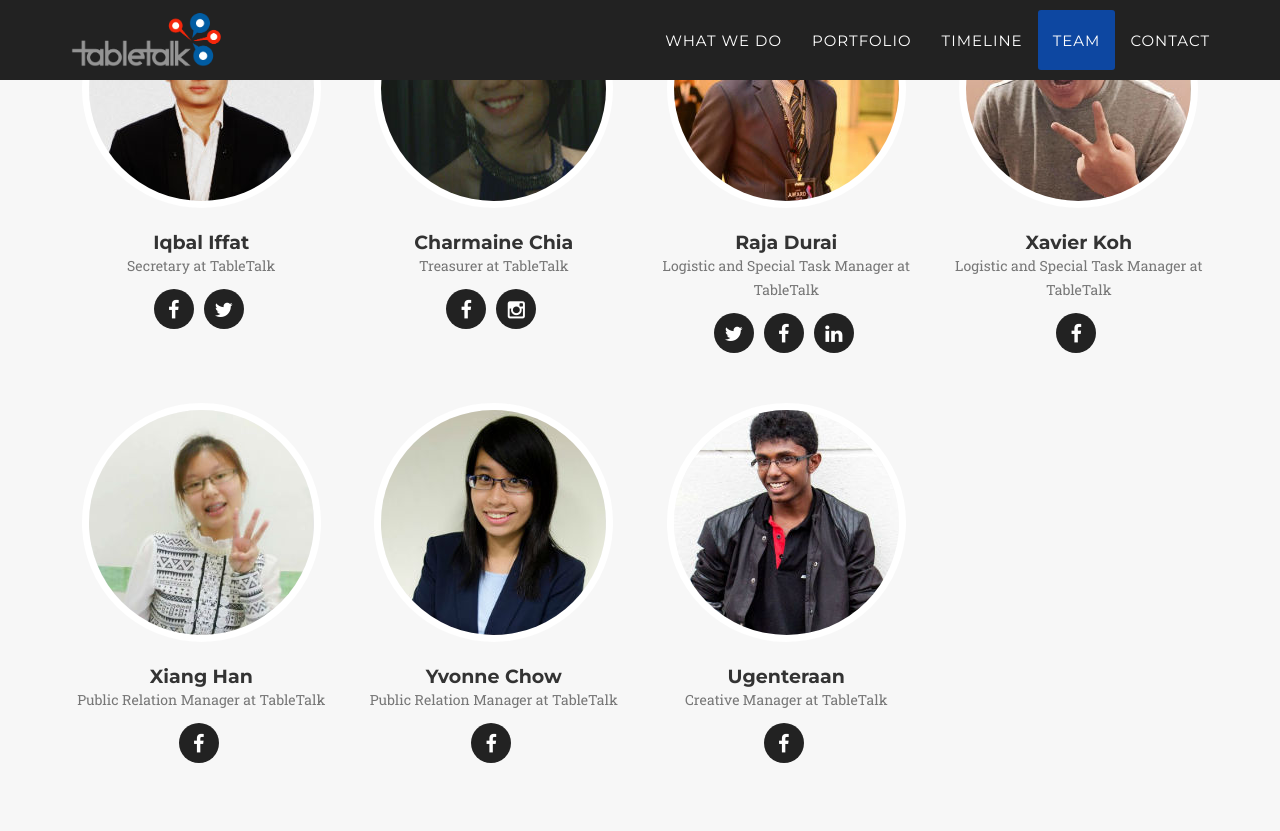
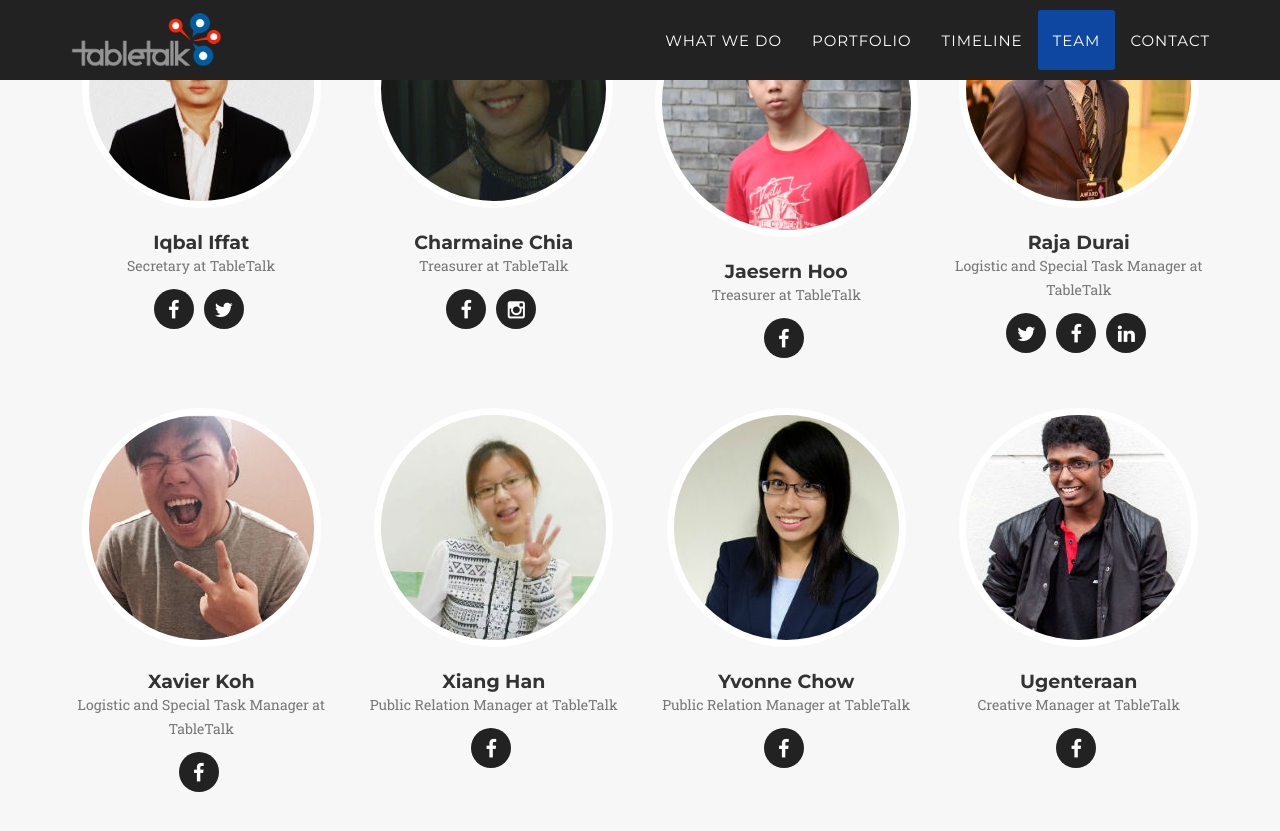
Before and after one commit to tabletalkrocks/tabletalkrocks.github.io, a Jekyll site: the page built from index.html, in a window 1280 px wide and 900 px high, scrolled down 4297 px. Shown: the top 831 px of the window. Built offline with Jekyll 4.4.1, drawn with Linux system fonts in a browser that asks for light colours; some web fonts are replaced; part of the change alters nothing that is shown.

Commit message:
Added Jaesern & Rename all picture

```diff
--- a/_config.yml
+++ b/_config.yml
@@ -16,7 +16,7 @@ color:
 
 people:
 - name: Alysia Goh
-  pic: 3
+  pic: alysia
   position: President at TableTalk<br>Co-Founder at TableTalk
   social:
     - title: facebook
@@ -25,7 +25,7 @@ people:
       url: https://twitter.com/alysiagoh
 
 - name: Tan Ji Sheng
-  pic: 1
+  pic: jisheng
   position: Co-Founder at TableTalk<br>Tech Wizard at <a href="http://www.qtixapp.com">Asterisque Technology Malaysia Sdn. Bhd.</a>
   social:
     - title: facebook
@@ -36,7 +36,7 @@ people:
       url: http://www.jishengtan.me
 
 - name: Hanif Marzuki
-  pic: 2
+  pic: hanif
   position: Co-Founder at TableTalk<br>Rain Maker at <a href="qtixapp.com">Asterisque Technology Malaysia Sdn. Bhd.</a>
   social:
     - title: twitter
@@ -47,7 +47,7 @@ people:
       url: https://www.linkedin.com/in/hanifmarzukibinmohdsaupi
 
 - name: Gary Maurice
-  pic: 4
+  pic: gary
   position: Co-Founder at TableTalk<br>Co-Founder at <a href="hotmakan.com.my">Hotmakan.com.my</a>
   social:
     - title: twitter
@@ -60,7 +60,7 @@ people:
 #End of co-founder
 
 - name: Iqbal Iffat
-  pic: 8
+  pic: iqbal
   position: Secretary at TableTalk
   social:
     - title: facebook
@@ -69,7 +69,7 @@ people:
       url: https://twitter.com/iqbaliffat
 
 - name: Charmaine Chia
-  pic: 5
+  pic: charmaine
   position: Treasurer at TableTalk
   social:
     - title: facebook
@@ -77,8 +77,15 @@ people:
     - title: instagram
       url: https://instagram.com/cutesycharmy_94/
 
+- name: Jaesern Hoo
+  pic: jaesern
+  position:  Treasurer at TableTalk
+  social:
+    - title: facebook
+      url: https://www.facebook.com/jaesern.hoo
+
 - name: Raja Durai
-  pic: 6
+  pic: rajadurai
   position:  Logistic and Special Task Manager at TableTalk
   social:
     - title: twitter
@@ -88,31 +95,31 @@ people:
     - title: linkedin
       url: https://www.linkedin.com/pub/raja-durai/b1/41a/159
 
+
+#End of row 2
 - name: Xavier Koh
-  pic: 7
+  pic: xavier
   position:  Logistic and Special Task Manager at TableTalk
   social:
     - title: facebook
       url: https://www.facebook.com/xavier0909
 
-#End of row 2
-
 - name: Xiang Han
-  pic: 9
+  pic: xianghan
   position: Public Relation Manager at TableTalk
   social:
     - title: facebook
       url: https://www.facebook.com/gan.xianghan
 
 - name: Yvonne Chow
-  pic: 10
+  pic: yvonne
   position:  Public Relation Manager at TableTalk
   social:
     - title: facebook
       url: https://www.facebook.com/lorkyee94
 
 - name: Ugenteraan
-  pic: 11
+  pic: ugenteraan
   position:  Creative Manager at TableTalk
   social:
     - title: facebook
```
Also changed, not shown: img/team/alysia.jpg (renamed from img/team/3.jpg), img/team/charmaine.jpg (renamed from img/team/5.jpg), img/team/gary.jpg (renamed from img/team/4.jpg), img/team/hanif.jpg (renamed from img/team/2.jpg), img/team/iqbal.jpg (renamed from img/team/8.jpg), img/team/jaesern.jpg (added), img/team/jisheng.jpg (renamed from img/team/1.jpg), img/team/rajadurai.jpg (renamed from img/team/6.jpg), img/team/ugenteraan.jpg (renamed from img/team/11.jpg), img/team/xavier.jpg (renamed from img/team/7.jpg), img/team/xianghan.jpg (renamed from img/team/9.jpg), img/team/yvonne.jpg (renamed from img/team/10.jpg).
